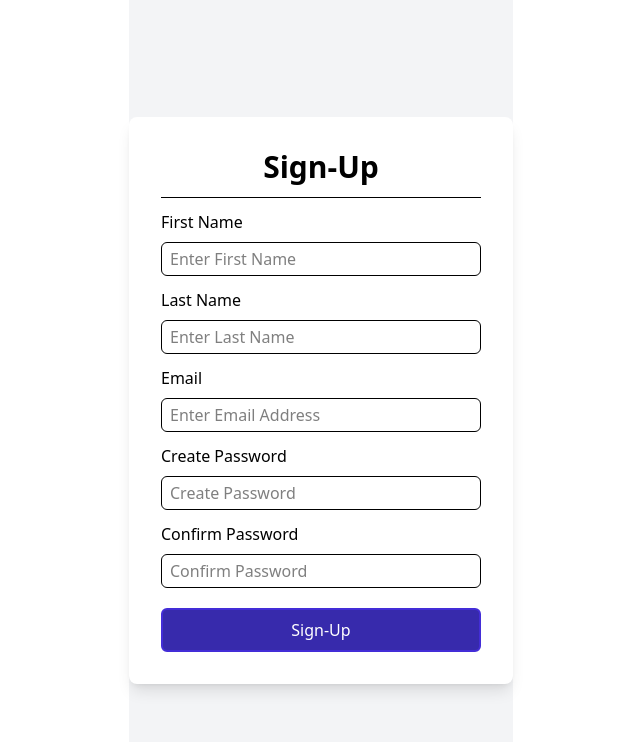
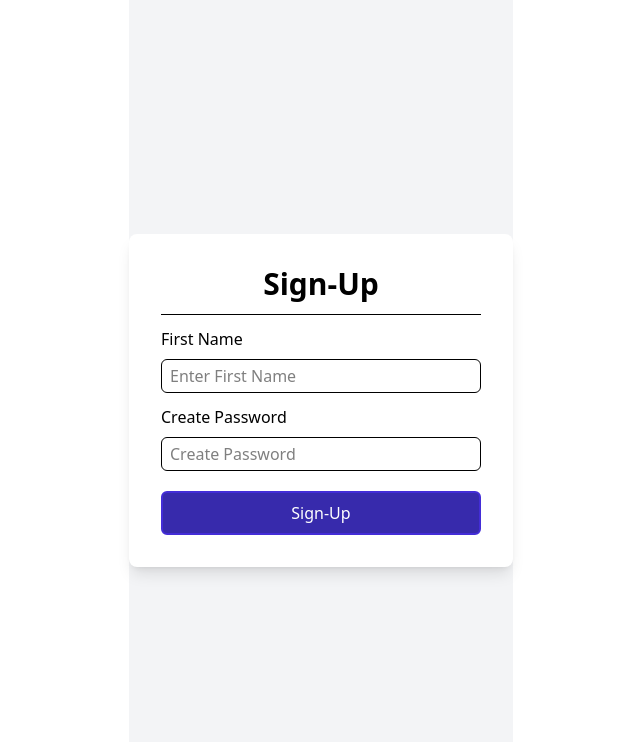
Before and after one commit to FarazAyaz/React-Crash-Course, a React (Vite) app: page / in a window 1280 px wide. Shown: the top 742 px of the page, without its empty margins (319-959 px from the left). Built offline with nearby package versions, Linux system fonts and the light colour scheme.

Commit message:
LOGIN FORM

```diff
--- a/src/App.jsx
+++ b/src/App.jsx
@@ -13,6 +13,7 @@ import Todo from "./projects/Todo/Todo";
 import MyTodo from "./projects/MyTodo/MyTodo";
 import Counter from "./projects/Advance Counter/Counter";
 import RegistartionForm from "./hooks/RegistartionForm";
+import LoginForm from "./hooks/LoginForm";
 const App = () => {
   return (
     <div >
@@ -30,7 +31,8 @@ const App = () => {
       {/* <TODO /> */}
       {/* <MyTodo /> */}
       {/* <Counter /> */}
-       <RegistartionForm />
+       {/* <RegistartionForm /> */}
+       <LoginForm />
 
     </div>
   );
--- /dev/null
+++ b/src/hooks/LoginForm.jsx
@@ -0,0 +1,55 @@
+import React, { useState } from 'react'
+
+const LoginForm = () => {
+const [userData, setUserData] = useState({
+    email: '',
+    password: '',
+})
+const handleSubmitData = (e) => {
+    e.preventDefault();
+    console.log(userData);
+}
+  return (
+   <div className="flex justify-center items-center h-screen bg-gray-100">
+      <div className="w-96 bg-white p-8 rounded-lg shadow-lg">
+        <div className="flex justify-center items-center gap-3">
+          <h1 className="text-3xl block text-center font-semibold">Sign-Up</h1>
+        </div>
+        <hr className="mt-3" />
+        <form onSubmit={handleSubmitData}>
+          <div className="mt-3">
+            <label htmlFor="email" className="block text-base mb-2">First Name</label>
+            <input
+              type="text"
+              name="email"
+              value={userData.email}
+              onChange={(e) => setUserData (e.target.value)}
+              className="w-full border text-base py-1 px-2 rounded-md focus:outline-none focus:ring-0 focus:border-gray-600"
+              placeholder="Enter First Name"
+            />
+          </div>
+          <div className="mt-3">
+            <label htmlFor="password" className="block text-base mb-2">Create Password</label>
+            <input
+              type="password"
+              name="password"
+              value={userData.password}
+              onChange={(e) => setUserData (e.target.value)}
+              className="w-full border text-base py-1 px-2 rounded-md focus:outline-none focus:ring-0 focus:border-gray-600"
+              placeholder="Create Password"
+            />
+          </div>
+          <div className="mt-5">
+            <button
+              type="submit"
+              className="w-full border-2 border-indigo-700 bg-indigo-800 text-white text-base py-2 rounded-md text-center">
+              Sign-Up
+            </button>
+          </div>
+        </form>
+      </div>
+    </div>
+  )
+}
+
+export default LoginForm
```
